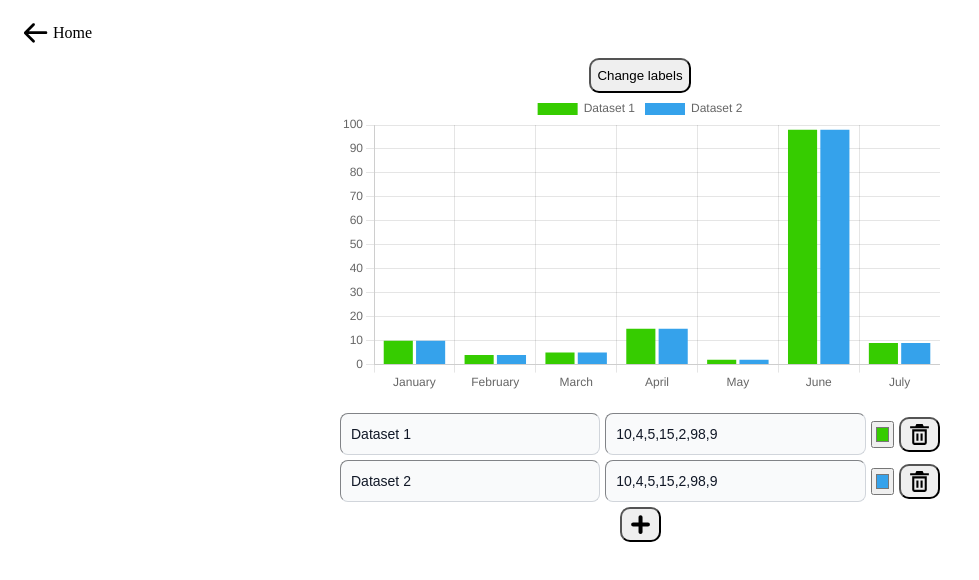
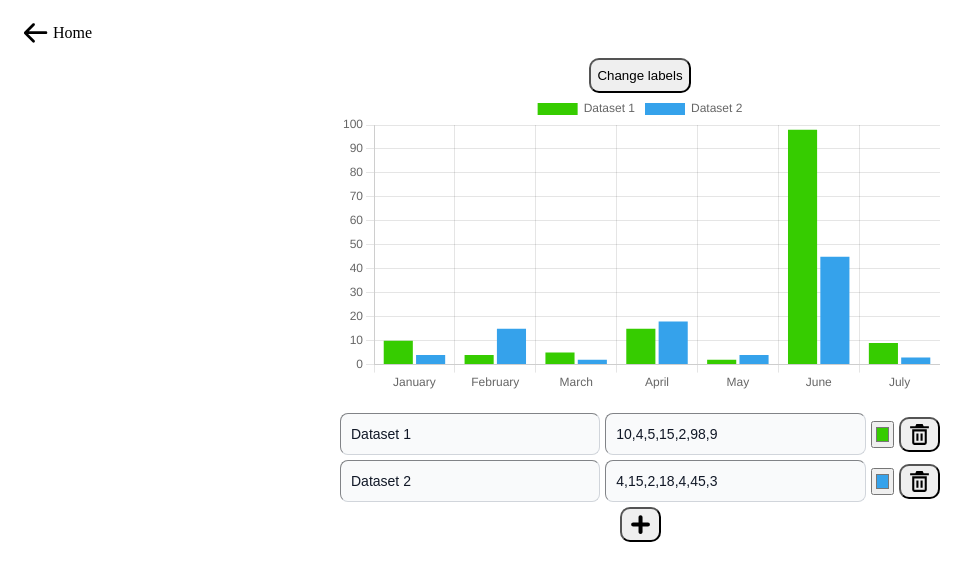
Before and after one commit to josecamporivas/chart-components-react, a React (Vite) app: page /bar in a window 1280 px wide. Shown: the top 580 px of the page, without its empty margins (0-979 px from the left). Built offline with nearby package versions, Linux system fonts and the light colour scheme.

Commit message:
add constants file to store default data

```diff
--- a/src/components/Bar/Bar.jsx
+++ b/src/components/Bar/Bar.jsx
@@ -22,25 +22,10 @@ ChartJS.register(
   Tooltip,
   Legend
 );
-
-const DEFAULT_VALUES_AXISX = ['January', 'February', 'March', 'April', 'May', 'June', 'July'];
-const DEFAULT_DATASETS = [
-  {
-    id: '3a62a2b1-be81-4795-a3b5-4741146cf1e8',
-    label: 'Dataset 1',
-    data: [10, 4, 5, 15, 2, 98, 9],
-    backgroundColor: '#36cc00',
-  },
-  {
-    id: 'af4aa9af-03a3-4f1f-a518-037e230a156c',
-    label: 'Dataset 2',
-    data: [10, 4, 5, 15, 2, 98, 9],
-    backgroundColor: '#35a2eb',
-  },
-];
+import {DEFAULT_LABELS, DEFAULT_DATASETS} from '../../constants/constants'
 
 export default function Bar(){
-    const [valuesAxisX, setValuesAxisX] = useState(DEFAULT_VALUES_AXISX)
+    const [valuesAxisX, setValuesAxisX] = useState(DEFAULT_LABELS)
     const [datasets, setDatasets] = useState(DEFAULT_DATASETS)
     const [showChangeLabels, setShowChangeLabels] = useState(false)
 
--- a/src/components/Line/Line.jsx
+++ b/src/components/Line/Line.jsx
@@ -15,6 +15,7 @@ import NavBar from '../NavBar/NavBar';
 import './styleLine.css'
 import InputLabels from '../InputLabels/InputLabels';
 import InputDataset from '../InputDataset/InputDataset';
+import { DEFAULT_DATASETS, DEFAULT_LABELS } from '../../constants/constants';
 
 ChartJS.register(
     CategoryScale,
@@ -26,7 +27,7 @@ ChartJS.register(
     Legend
 );
 
-const DEFAULT_VALUES_AXISX = ['January', 'February', 'March', 'April', 'May', 'June', 'July'];
+/* const DEFAULT_VALUES_AXISX = ['January', 'February', 'March', 'April', 'May', 'June', 'July'];
 const DEFAULT_DATASETS = [
     {
       id: '3a62a2b1-be81-4795-a3b5-4741146cf1e8',
@@ -42,16 +43,16 @@ const DEFAULT_DATASETS = [
       backgroundColor: '#35a2eb',
       borderColor: '#35a2eb'
     }
-];
+]; */
 
 
 export default function Line(){
-    const [valuesAxisX, setValuesAxisX] = useState(DEFAULT_VALUES_AXISX)
+    const [valuesAxisX, setValuesAxisX] = useState(DEFAULT_LABELS)
     const [showChangeLabels, setShowChangeLabels] = useState(false)
     const [datasets, setDatasets] = useState(DEFAULT_DATASETS)
 
     const data = {
-        labels: DEFAULT_VALUES_AXISX,
+        labels: valuesAxisX,
         datasets
     }
 
@@ -83,9 +84,7 @@ export default function Line(){
     }
 
     const toggleInputLabels = (e) => {
-        e.preventDefault()
-
-        /* TODO */
+        setShowChangeLabels(!showChangeLabels)
     }
 
     return (
--- /dev/null
+++ b/src/constants/constants.js
@@ -0,0 +1,18 @@
+export const DEFAULT_LABELS = ['January', 'February', 'March', 'April', 'May', 'June', 'July'];
+
+export const DEFAULT_DATASETS = [
+    {
+      id: '3a62a2b1-be81-4795-a3b5-4741146cf1e8',
+      label: 'Dataset 1',
+      data: [10, 4, 5, 15, 2, 98, 9],
+      backgroundColor: '#36cc00',
+      borderColor: '#36cc00'
+    },
+    {
+      id: 'af4aa9af-03a3-4f1f-a518-037e230a156c',
+      label: 'Dataset 2',
+      data: [4, 15, 2, 18, 4, 45, 3],
+      backgroundColor: '#35a2eb',
+      borderColor: '#35a2eb'
+    }
+];
```
